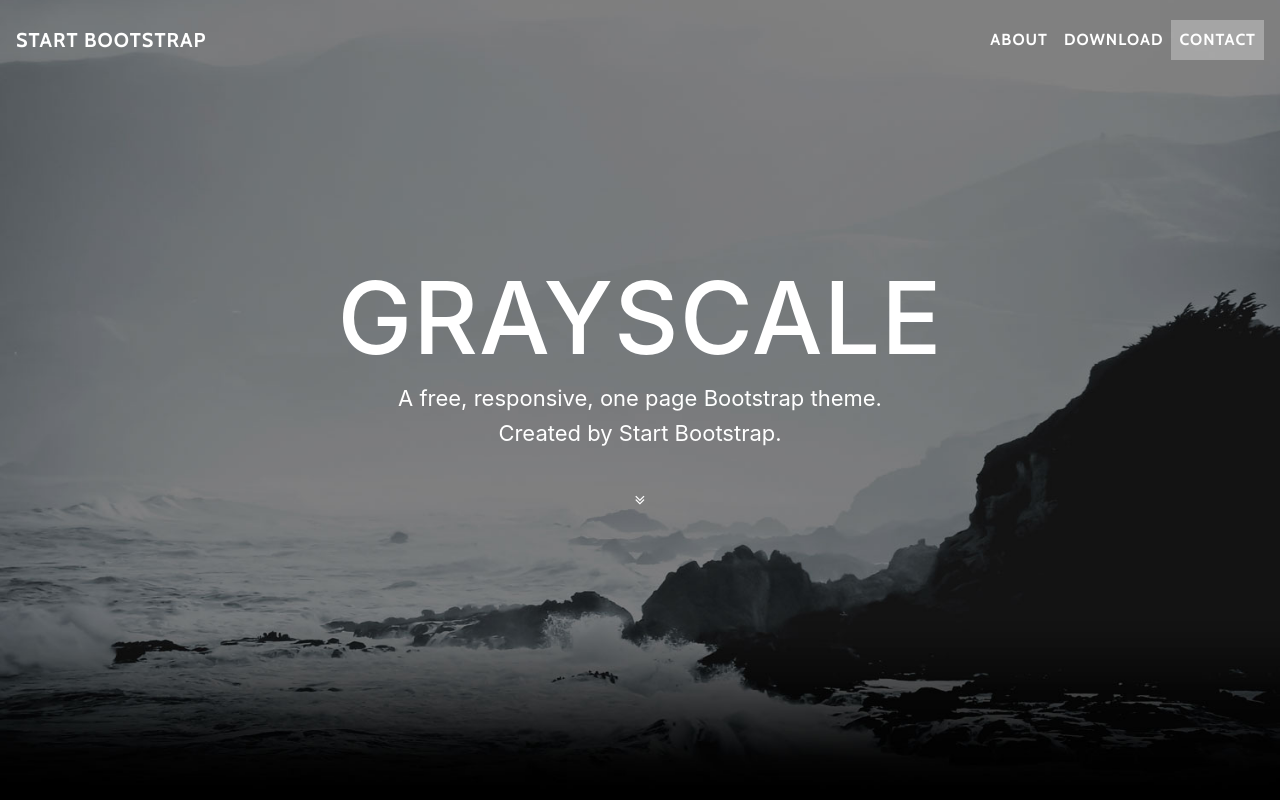
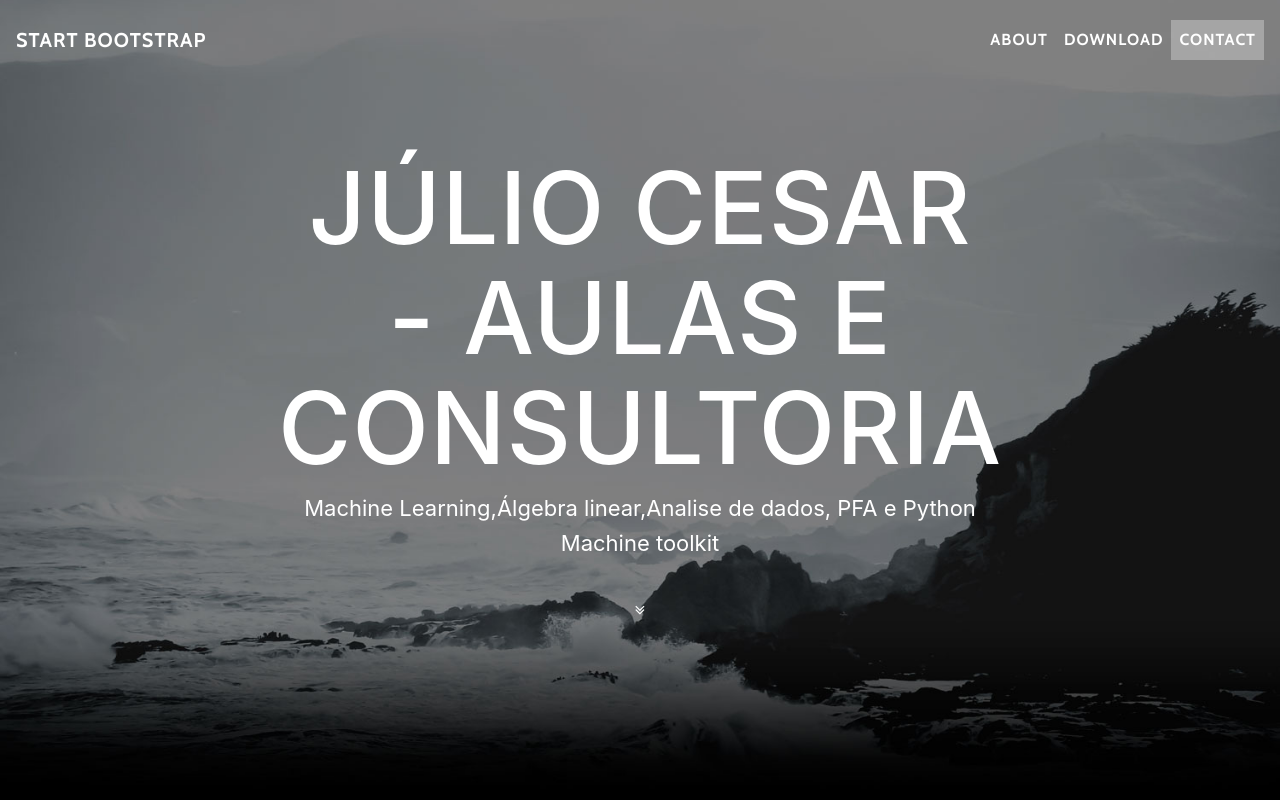
Before and after one commit to Juliopr/Juliopr.github.io, a website with bundled scripts: page index.html in a window 1280 px wide. Shown: the top 800 px of the page. Built offline with nearby package versions, Linux system fonts and the light colour scheme.

Commit message:
Update index.html

```diff
--- a/index.html
+++ b/index.html
@@ -52,9 +52,9 @@
             <div class="container">
                 <div class="row">
                     <div class="col-lg-8 mx-auto">
-                        <h1 class="brand-heading">Grayscale</h1>
-                        <p class="intro-text">A free, responsive, one page Bootstrap theme.
-                            <br>Created by Start Bootstrap.</p>
+                        <h1 class="brand-heading">Júlio Cesar - Aulas e consultoria</h1>
+                        <p class="intro-text">Machine Learning,Álgebra linear,Analise de dados,
+                        PFA e Python Machine toolkit</p>
                         <a href="#about" class="btn btn-circle page-scroll">
                             <i class="fa fa-angle-double-down animated"></i>
                         </a>
```
